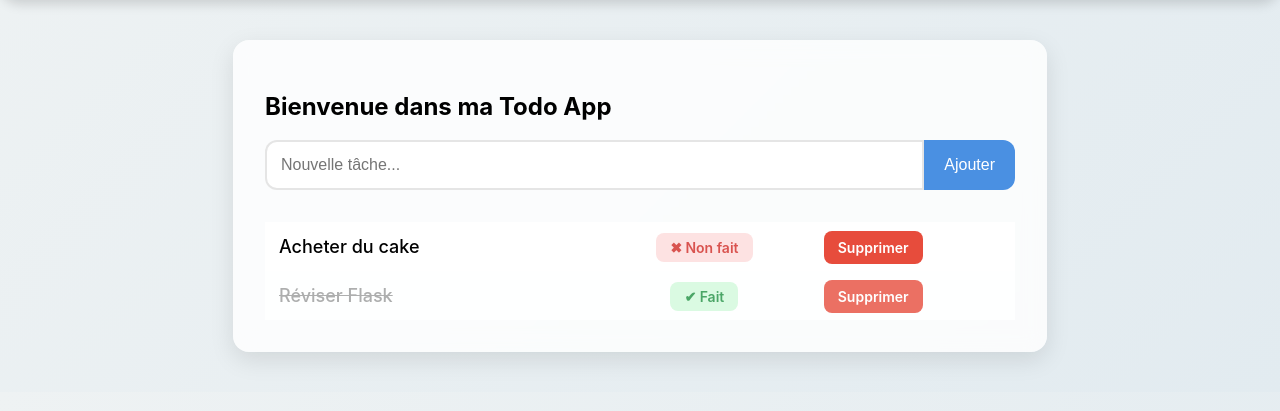
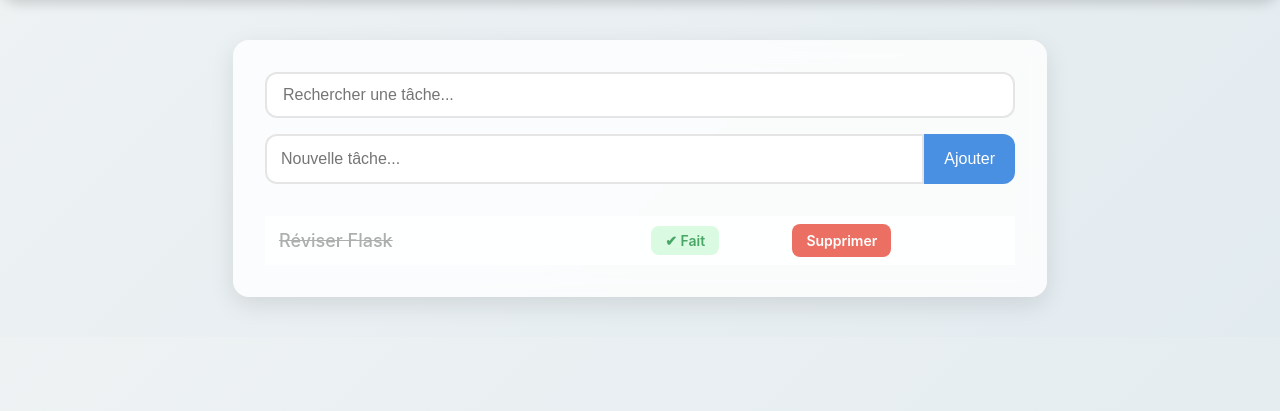
Before and after one commit to ibtissamelansari/Tp_jinja2_flask_todo, a Flask app: page / in a window 1280 px wide. Shown: the part 127-538 px from the top of the page. Run offline with Flask 3, Linux system fonts and the light colour scheme.

Commit message:
added some javascript

```diff
--- a/static/main.js
+++ b/static/main.js
@@ -0,0 +1,25 @@
+document.addEventListener("DOMContentLoaded", () => {
+    const deleteButtons = document.querySelectorAll(".btn-delete");
+
+    deleteButtons.forEach(button => {
+        button.addEventListener("click", (event) => {
+            const confirmed = confirm("Êtes-vous sûr de vouloir supprimer cette tâche ?");
+            if (!confirmed) {
+                event.preventDefault();
+            }
+        });
+    });
+});
+
+const searchInput = document.getElementById("search");
+if (searchInput) {
+    searchInput.addEventListener("input", () => {
+        const filter = searchInput.value.toLowerCase();
+        const rows = document.querySelectorAll(".todo-row");
+
+        rows.forEach(row => {
+            const title = row.querySelector(".todo-title").textContent.toLowerCase();
+            row.style.display = title.includes(filter) ? "" : "none";
+        });
+    });
+}
--- a/static/style.css
+++ b/static/style.css
@@ -32,9 +32,28 @@ main {
     to { opacity: 1; transform: translateY(0); }
 }
 
+.controls {
+    display: flex;
+    flex-direction: column;
+    gap: 1rem;
+    margin-bottom: 2rem;
+}
+
+.search-input {
+    padding: 12px 16px;
+    font-size: 16px;
+    border: 2px solid rgba(0,0,0,0.1);
+    border-radius: 12px;
+    transition: 0.25s;
+}
+
+.search-input:focus {
+    border-color: #4a90e2;
+    box-shadow: 0 0 6px #4a90e233;
+}
+
 .add-form {
     display: flex;
-    margin-bottom: 2rem;
 }
 
 .add-form input {
@@ -93,11 +112,6 @@ main {
     transition: 0.2s;
 }
 
-.todo-title:hover {
-    background-color: #f0f4ff;
-    color: #4a90e2;
-}
-
 .task-link {
     display: block;
     width: 100%;
@@ -113,7 +127,7 @@ main {
     color: #4a90e2;
 }
 
-.todo-row.done .todo-title {
+.todo-row.done .task-link {
     text-decoration: line-through;
     color: #999;
 }
--- a/templates/base.html
+++ b/templates/base.html
@@ -8,7 +8,6 @@
 </head>
 
 <body>
-
 <header>
     <h1>Ma Todo App Flask</h1>
 </header>
@@ -17,5 +16,6 @@
     {% block content %}{% endblock %}
 </main>
 
+<script src="{{ url_for('static', filename='main.js') }}"></script>
 </body>
 </html>
--- a/templates/index.html
+++ b/templates/index.html
@@ -3,12 +3,14 @@
 {% block title %}Accueil{% endblock %}
 
 {% block content %}
-<h2>Bienvenue dans ma Todo App</h2>
+<div class="controls">
+    <input type="text" id="search" placeholder="Rechercher une tâche..." class="search-input">
 
-<form action="{{ url_for('add_task') }}" method="POST" class="add-form">
-    <input type="text" name="title" placeholder="Nouvelle tâche..." required>
-    <button type="submit">Ajouter</button>
-</form>
+    <form action="{{ url_for('add_task') }}" method="POST" class="add-form">
+        <input type="text" name="title" placeholder="Nouvelle tâche..." required>
+        <button type="submit">Ajouter</button>
+    </form>
+</div>
 
 <table class="todo-table">
   <tbody>
```
